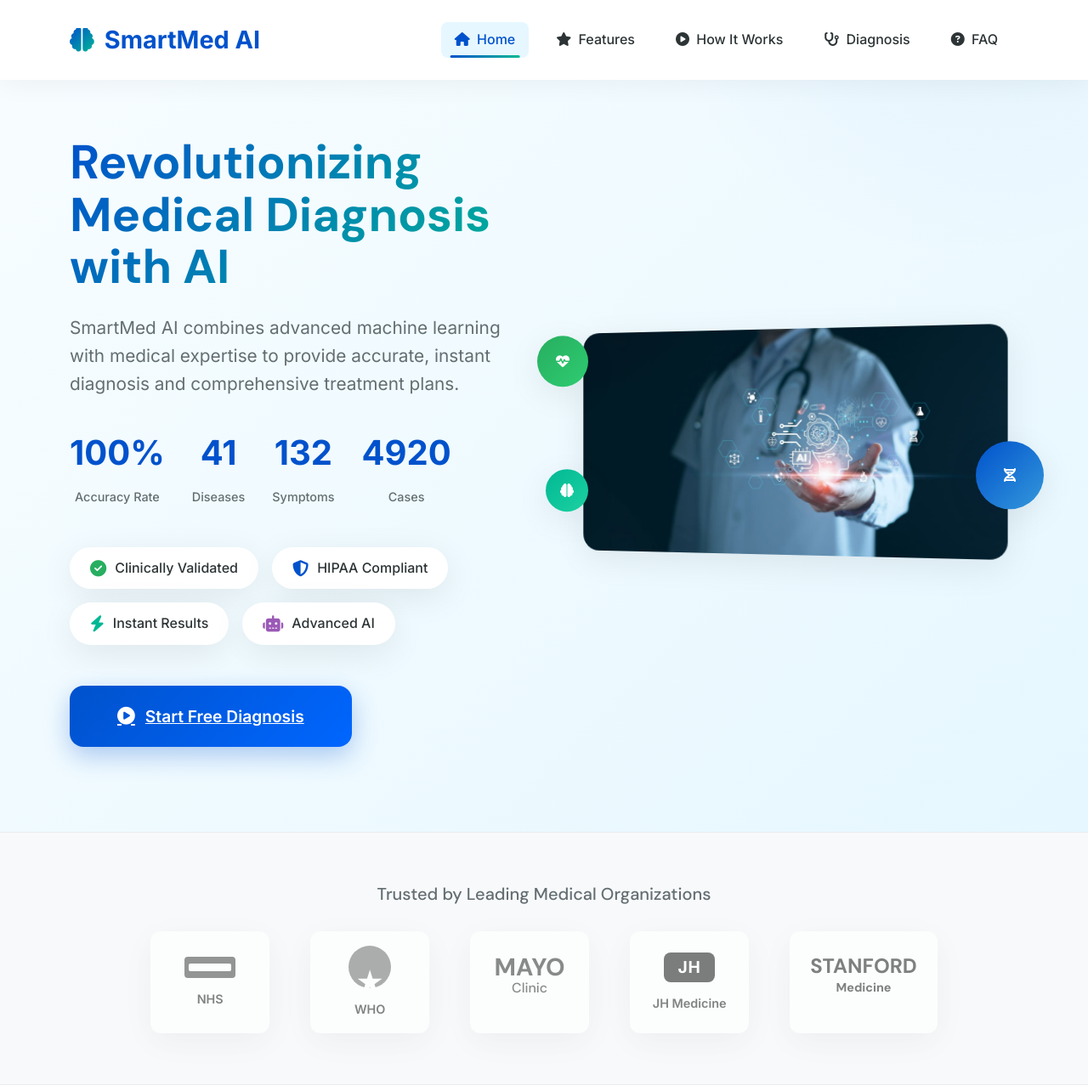
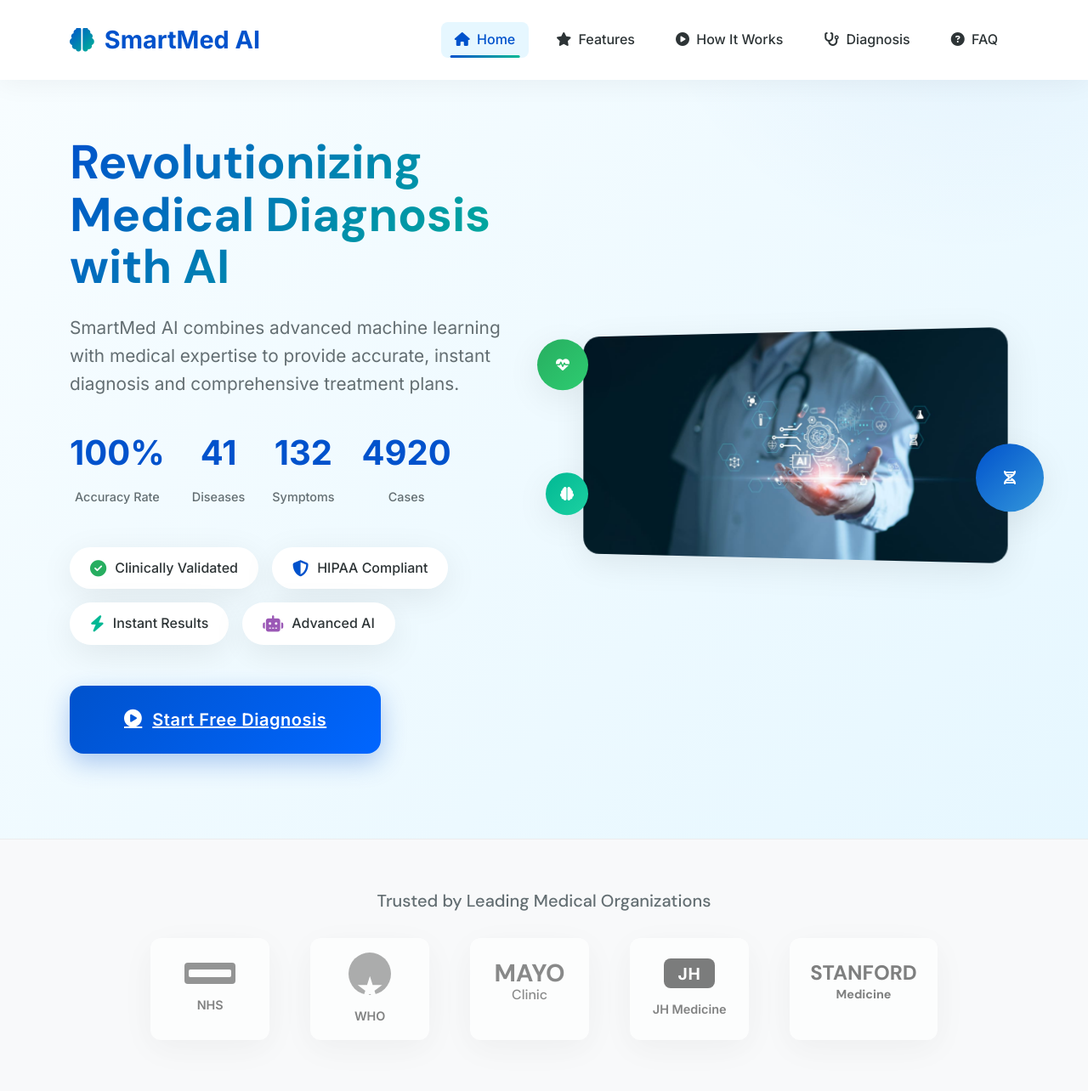
Before and after one commit to boughanmiyoussef/SmartMed, a Flask app: page / in a window 1280 px wide. Shown: the top 1284 px of the page at 85% size. Run offline with Flask 3, Linux system fonts and the light colour scheme.

Commit message:
Project description

```diff
--- a/templates/index.html
+++ b/templates/index.html
@@ -1001,8 +1001,8 @@
     background: linear-gradient(135deg, var(--primary-blue), var(--secondary-blue));
     color: white;
     border: none;
-            padding: 1.3rem 3.5rem;
-            font-size: 1.2rem;
+    padding: 1.5rem 4rem; /* Increased horizontal padding */
+    font-size: 1.25rem; /* Slightly larger text */
     font-weight: 600;
     border-radius: 16px;
     cursor: pointer;
@@ -1011,9 +1011,10 @@
     display: inline-flex;
     align-items: center;
     justify-content: center;
-            min-width: 250px;
+    min-width: 320px; /* Increased from 250px to 320px */
     position: relative;
     overflow: hidden;
+    letter-spacing: 0.5px; /* Better text spacing */
 }
 
         .diagnose-btn::before {
```
Lines whose indentation alone changed are shown as unchanged.
